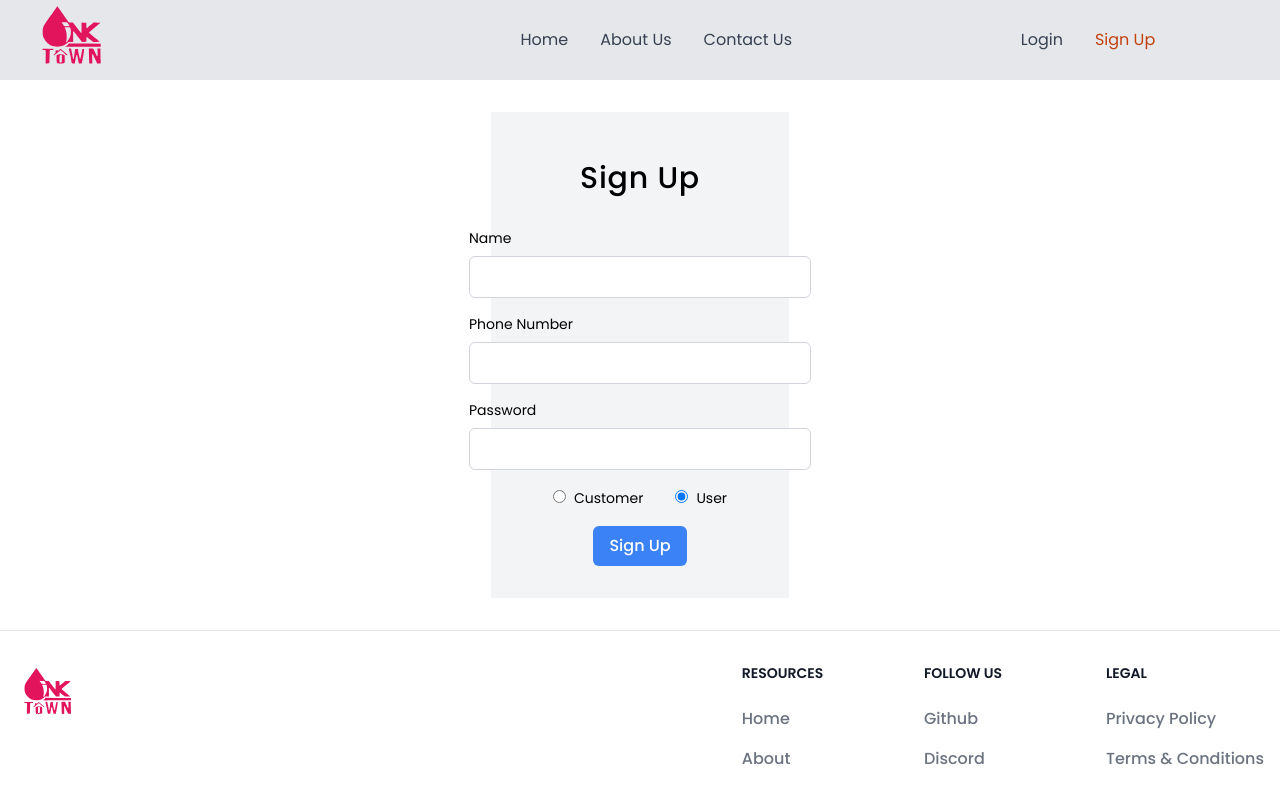
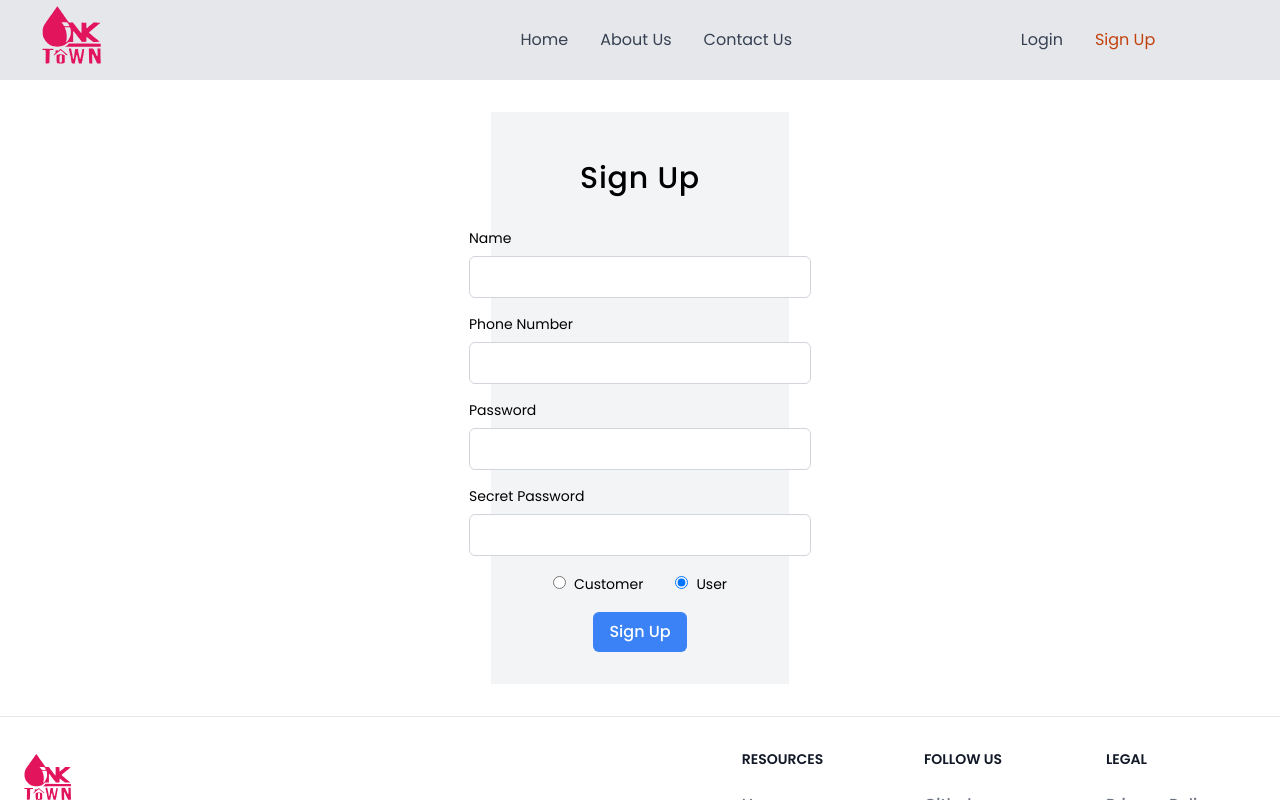
Before and after one commit to rak626/InkTown-FrontEnd, a React (Vite) app in the folder Order-Edge/: page /signup in a window 1280 px wide. Both pictures are taken after a click on the radio button "User". Shown: the top 800 px of the page. Built offline with nearby package versions, Linux system fonts and the light colour scheme.

Commit message:
use Secret Password for EMP Login

```diff
--- a/Order-Edge/src/components/SignupForm.jsx
+++ b/Order-Edge/src/components/SignupForm.jsx
@@ -1,4 +1,4 @@
-import  { useState } from 'react'
+import { useState } from 'react'
 import { useForm } from 'react-hook-form'
 import { useMutation } from '@tanstack/react-query'
 import { signUp } from '../utils/apis'
@@ -30,6 +30,8 @@ const SignUpForm = () => {
 	const dispatch = useDispatch()
 	const navigate = useNavigate()
 	const [submitting, setSubmitting] = useState(false)
+	const [isUserClicked, setIsUserClicked] = useState(false)
+
 	const mutation = useMutation({
 		mutationKey: ['SignUp'],
 		mutationFn: (reqData) => signUp(reqData),
@@ -41,7 +43,7 @@ const SignUpForm = () => {
 		},
 	})
 
-	const onSubmit = async (data) => {
+	const onSubmitForm = async (data) => {
 		setSubmitting(true)
 		mutation.mutate({
 			userName: data.name,
@@ -53,12 +55,13 @@ const SignUpForm = () => {
 					: data.role === 'user'
 					? 'ROLE_EMP'
 					: '',
+			secretPassword: data.role === 'user' ? data.secretPassword : null,
 		})
 		setSubmitting(false)
 	}
 
 	return (
-		<form className={formContainer} onSubmit={handleSubmit(onSubmit)}>
+		<form className={formContainer} onSubmit={handleSubmit(onSubmitForm)}>
 			<h1 className="text-3xl tracking-wide font-medium m-4">Sign Up</h1>
 
 			<div className="flex flex-col">
@@ -123,14 +126,42 @@ const SignUpForm = () => {
 					</span>
 				)}
 			</div>
+			{isUserClicked && (
+				<div className="flex flex-col">
+					<label htmlFor="password" className="mb-2 text-sm">
+						Secret Password
+					</label>
+					<input
+						type="password"
+						id="secretPassword"
+						name="secretPassword"
+						className={inputField}
+						{...register('secretPassword', {
+							required: 'secretPassword is required',
+							minLength: {
+								value: 3,
+								message:
+									'Password must be at least 3 characters long',
+							},
+						})}
+					/>
+					{errors.password && (
+						<span className={errorMessage}>
+							{errors.password.message}
+						</span>
+					)}
+				</div>
+			)}
 			<div className={radioContainer}>
 				<div>
 					<input
 						type="radio"
+						onClick={() => setIsUserClicked(false)}
 						id="customer"
 						name="role" // Same name for all radio buttons
 						value="customer"
 						className={radioInput}
+						defaultChecked
 						// Register the radio button using react-hook-form
 						{...register('role', {
 							required: 'Please select a role',
@@ -143,6 +174,7 @@ const SignUpForm = () => {
 				<div>
 					<input
 						type="radio"
+						onClick={() => setIsUserClicked((prev) => !prev)}
 						id="user"
 						name="role" // Same name for all radio buttons
 						value="user"
```
